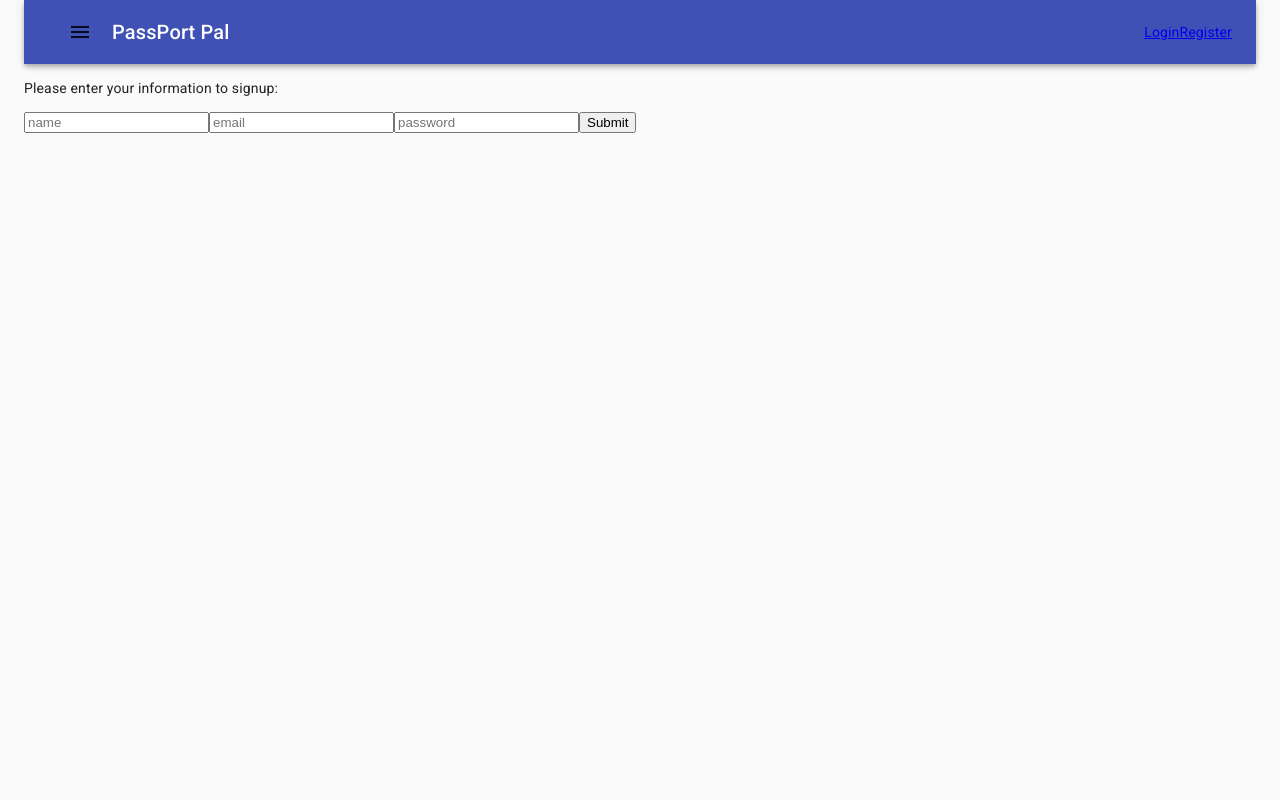
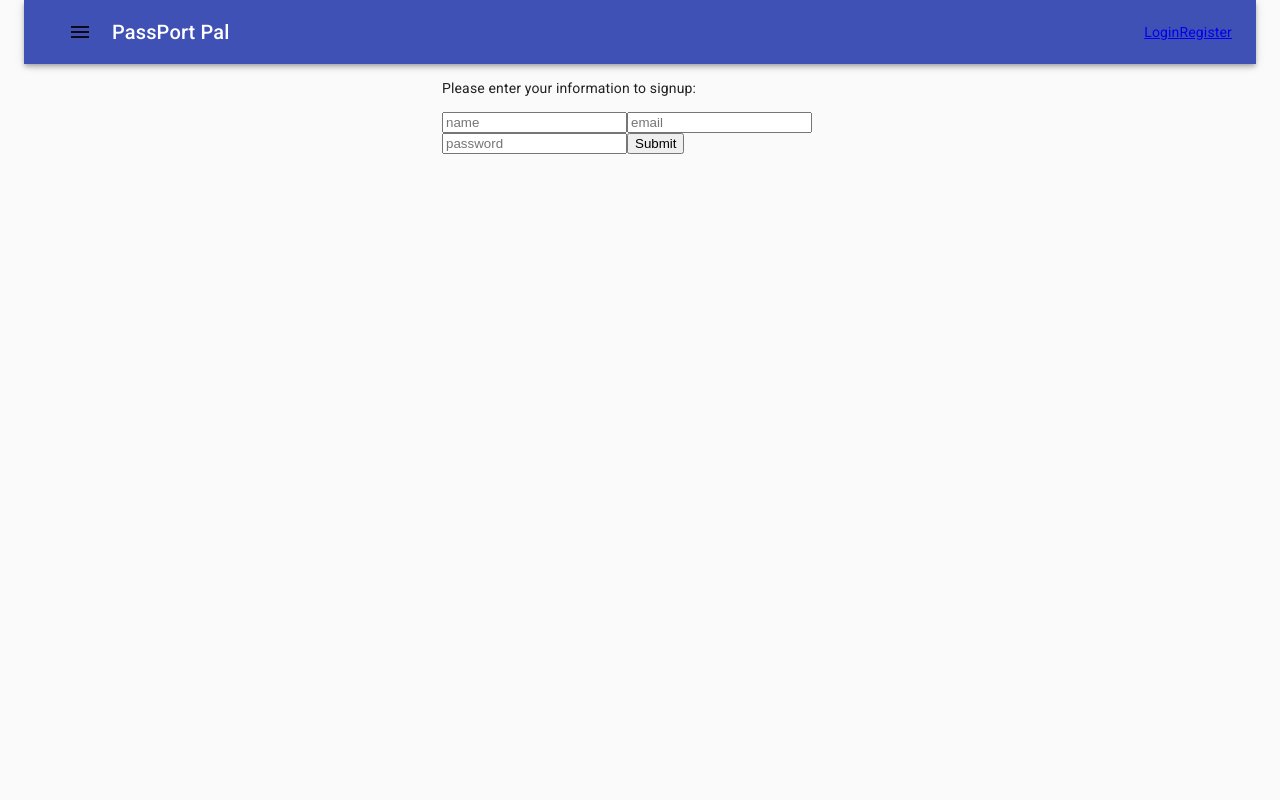
Before and after one commit to GCaplan777/passportpal, a React (Create React App) app in the folder client/: page /register in a window 1280 px wide. Shown: the top 800 px of the page. Built offline with nearby package versions, Linux system fonts and the light colour scheme; no server answers.

Commit message:
basic style for register page

```diff
--- a/client/src/pages/Register.js
+++ b/client/src/pages/Register.js
@@ -2,6 +2,7 @@ import React, { useRef, useContext } from "react";
 import authContext from "../context/auth/authContext";
 import { LOGIN } from "../context/actions";
 import axios from "axios";
+import Container from "@material-ui/core/Container";
 
 const Register = () => {
   const { register } = useContext(authContext);
@@ -41,13 +42,15 @@ const Register = () => {
   };
 
   return (
-    <div>
+    <>
+      <Container component="main" maxWidth="xs">
         {/* <p>Please enter your information to login:</p>
       <form onSubmit={handleSubmit}>
         <input type="text" placeholder="email" ref={emailRef} />
         <input type="text" placeholder="password" ref={passwordRef} />
         <button type="submit">Submit</button>
       </form> */}
+
         <p>Please enter your information to signup:</p>
         <form onSubmit={handleSignup}>
           <input type="text" placeholder="name" ref={regNameRef} />
@@ -55,7 +58,8 @@ const Register = () => {
           <input type="password" placeholder="password" ref={regPasswordRef} />
           <button type="submit">Submit</button>
         </form>
-    </div>
+      </Container>
+    </>
   );
 };
 
```
Lines whose indentation alone changed are shown as unchanged.
